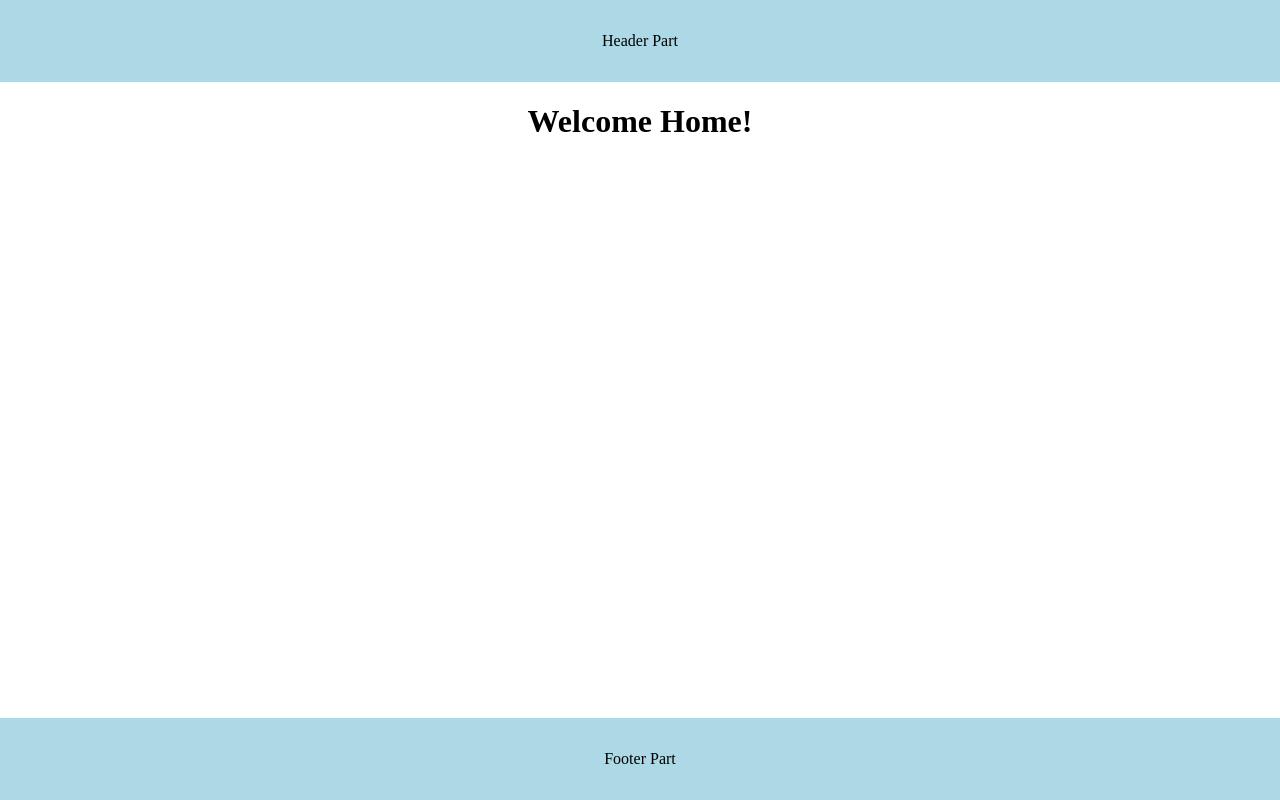
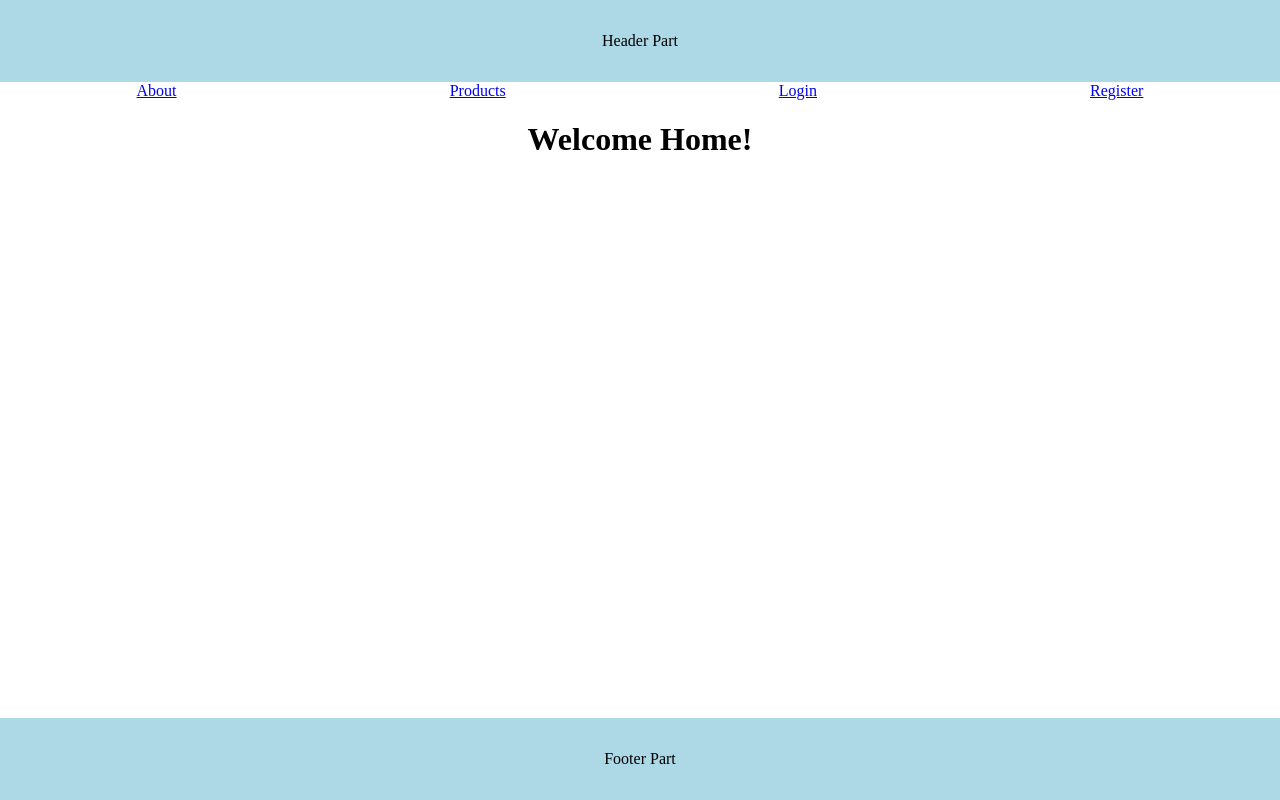
Before and after one commit to Mosharaf456/nextjs-fundamentals, a Next.js app: page / in a window 1280 px wide. Built offline with nearby package versions, Linux system fonts and the light colour scheme.

Commit message:
ref React Server Components(RSC) Conditions

```diff
--- a/src/app/page.tsx
+++ b/src/app/page.tsx
@@ -1,4 +1,23 @@
 /*
+
+React Server Components(RSC) Conditions:
+React server component is a new architecture introduced by the React team in v18 which was quickly embraced by NEXT JS.
+The architecture introduced a new way of creating React components, spilitting them into two types:
+- Server components and
+- Client components.
+
+Server components
+In NEXT JS , all components are server components by default.
+reading file or fetching data from a database is done on the server component.
+However , they don,t have the ability to use hooks or handle user interactions.
+
+Client component
+It,s necessary to add 'use client' at the top of the component file to create a client component.
+They didn,t have the ability to read files like server components.
+To use hooks or handle/manage user interactions, you need to create a client component.It,s traditional React component.
+
+
+
 **********Next js Routing********
 Next js uses the file system to create routes for the application.
 - Each file in the pages directory is a route.
@@ -65,10 +84,25 @@ the current route parameters, external data or metadata in parent segment.
 
 To define dynamic metadata, export a function named generateMetadata that accepts the current route parameters as an argument.
 
+
+****Navigation****
+Navigation in Next js is handled by the Link component.
+To enable client side navigation Next.js provide us with the Link component.
+The <Link> component is a React component that extends the HTML <a> element and it,s the primary way to navigate between routes in Next.js
+To use it , we need to import it from "next/link"
+
 */
+
+import Link from 'next/link'
 export default function Home() {
     return (
         <div>
+            <div style={{display: 'flex', justifyContent: 'space-around', }}>
+                <Link href="/about"> About </Link>
+                <Link href="/products"> Products </Link>
+                <Link href="/login"> Login </Link>
+                <Link href="/register"> Register </Link>
+            </div>
             <h1>Welcome Home!</h1>
         </div>
     )
```
